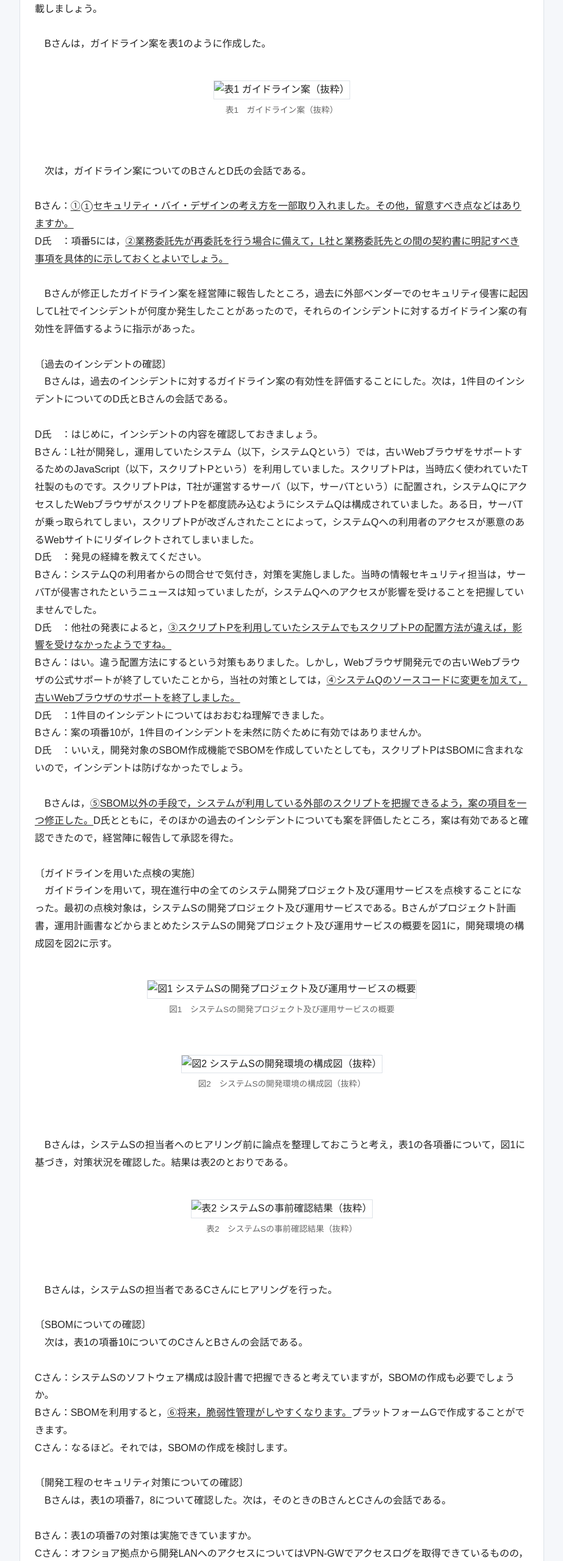
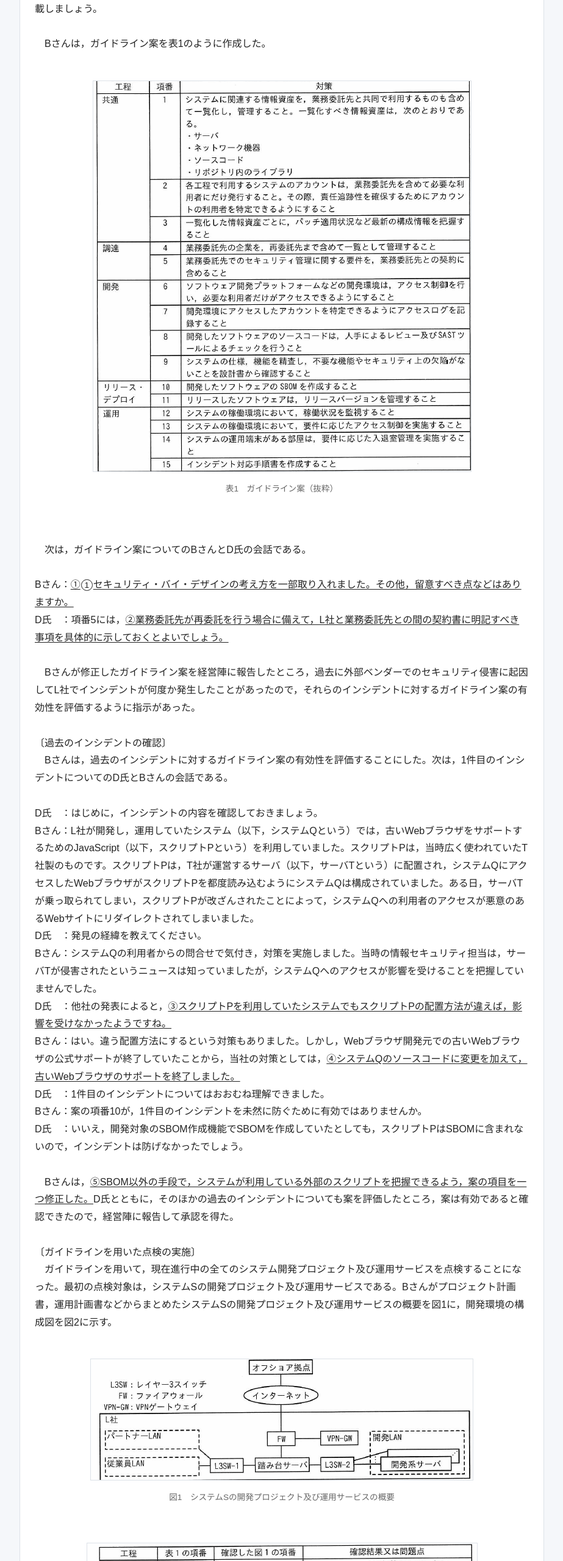
Before and after one commit to 132436243-droid/siensi, a plain HTML site: page r07-spring/q1.html in a window 1280 px wide. Shown: the part 940-3500 px from the top of the page at 61% size, without its empty margins (178-1101 px from the left). Drawn offline with Linux system fonts and the light colour scheme.

Commit message:
Update image paths to use relative URLs

```diff
--- a/r07-spring/q1.html
+++ b/r07-spring/q1.html
@@ -28,7 +28,7 @@ D氏　：システムライフサイクルの工程に合わせるのがよい
 　Bさんは，ガイドライン案を表1のように作成した。
 
 <figure class="img_margin">
-  <img src="img/q1_table1.png" alt="表1 ガイドライン案（抜粋）">
+  <img src="../img/q1_table1.png" alt="表1 ガイドライン案（抜粋）">
   <figcaption>表1　ガイドライン案（抜粋）</figcaption>
 </figure>
 
@@ -58,18 +58,18 @@ D氏　：いいえ，開発対象のSBOM作成機能でSBOMを作成してい
 　ガイドラインを用いて，現在進行中の全てのシステム開発プロジェクト及び運用サービスを点検することになった。最初の点検対象は，システムSの開発プロジェクト及び運用サービスである。Bさんがプロジェクト計画書，運用計画書などからまとめたシステムSの開発プロジェクト及び運用サービスの概要を図1に，開発環境の構成図を図2に示す。
 
 <figure class="img_margin">
-  <img src="img/q1_zu1.png" alt="図1 システムSの開発プロジェクト及び運用サービスの概要">
+  <img src="../img/q1_zu1.png" alt="図1 システムSの開発プロジェクト及び運用サービスの概要">
   <figcaption>図1　システムSの開発プロジェクト及び運用サービスの概要</figcaption>
 </figure>
 <figure class="img_margin">
-  <img src="img/q1_zu2.png" alt="図2 システムSの開発環境の構成図（抜粋）">
+  <img src="../img/q1_zu2.png" alt="図2 システムSの開発環境の構成図（抜粋）">
   <figcaption>図2　システムSの開発環境の構成図（抜粋）</figcaption>
 </figure>
 
 　Bさんは，システムSの担当者へのヒアリング前に論点を整理しておこうと考え，表1の各項番について，図1に基づき，対策状況を確認した。結果は表2のとおりである。
 
 <figure class="img_margin">
-  <img src="img/q1_table2.png" alt="表2 システムSの事前確認結果（抜粋）">
+  <img src="../img/q1_table2.png" alt="表2 システムSの事前確認結果（抜粋）">
   <figcaption>表2　システムSの事前確認結果（抜粋）</figcaption>
 </figure>
 
@@ -96,7 +96,7 @@ Cさん：開発フローのどこでツールFを実行するのがよいでし
 Bさん：ツールFの特性を踏まえると，図3のシステムSの開発フロー中の（あ）又は（い）で実行するのがよいと考えられます。<u>⑦それぞれ利点が異なります。</u>
 
 <figure class="img_margin">
-  <img src="img/q1_zu3.png" alt="図3 システムSの開発フロー">
+  <img src="../img/q1_zu3.png" alt="図3 システムSの開発フロー">
   <figcaption>図3　システムSの開発フロー</figcaption>
 </figure>
 
@@ -204,7 +204,7 @@ Bさん：ツールFの特性を踏まえると，図3のシステムSの開発
   <div id="scoreSummary"></div>
 
   <div class="note">
-    ※ 表・図は画像ファイル（img/q1_*.png）として別途配置してください。<br>
+
     ※ 採点はすべてブラウザ内（クライアントサイドJS）で完結しており，サーバ通信は行いません。
   </div>
 
```
